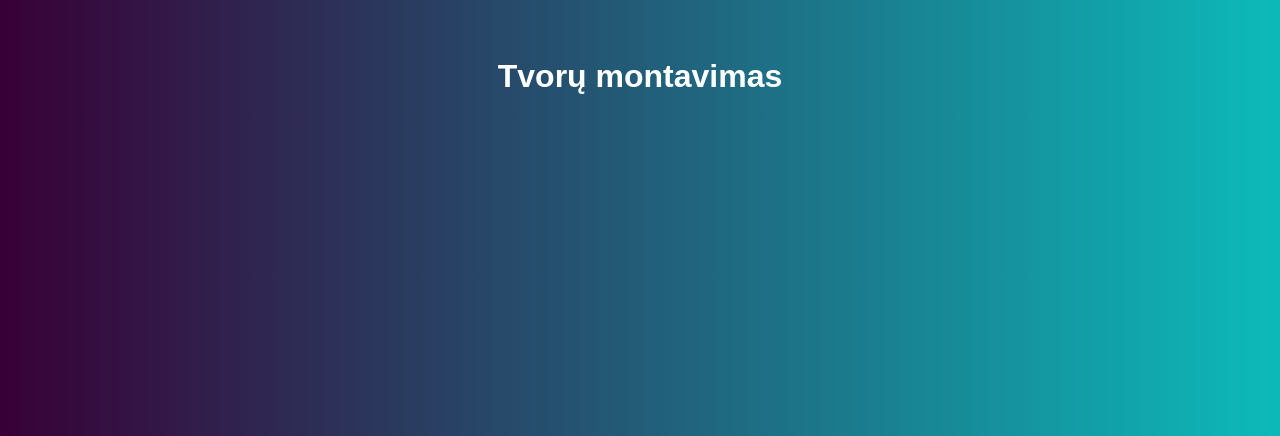
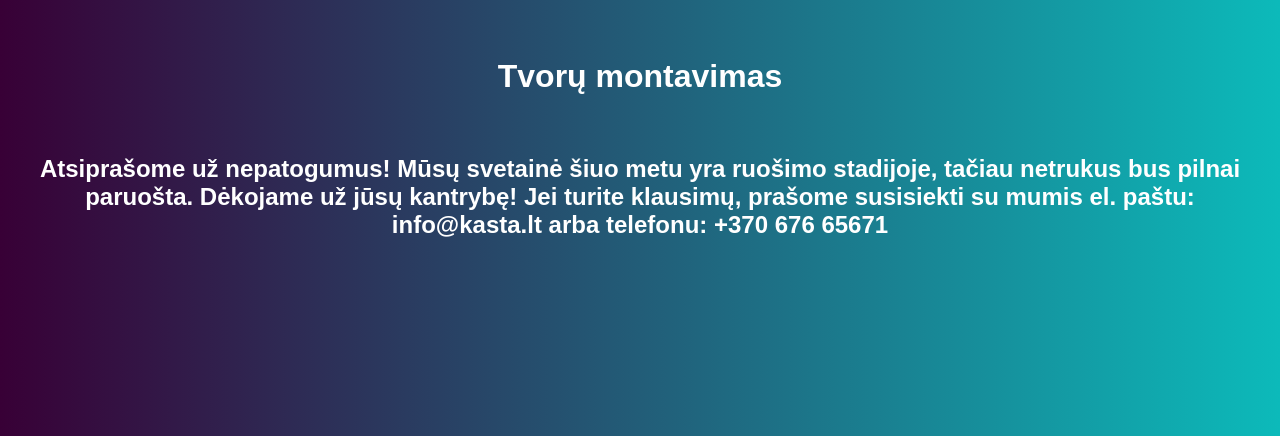
Before and after one commit to EgidijusJakimovas/kasta.lt, a PHP site: page /fence_installation.html in a window 1280 px wide. Shown: the part 41-477 px from the top of the page. Run offline with PHP 8.4, Linux system fonts and the light colour scheme.

Commit message:
updated fence info

```diff
--- a/fence_installation.css
+++ b/fence_installation.css
@@ -62,3 +62,8 @@ h1 {
   color: white;
   text-align: center;
 }
+
+h2 {
+  color: white;
+  text-align: center;
+}
--- a/fence_installation.html
+++ b/fence_installation.html
@@ -19,5 +19,7 @@
       </ul>
     </nav>
     <h1>Tvorų montavimas</h1>
+    <br>
+    <h2>Atsiprašome už nepatogumus! Mūsų svetainė šiuo metu yra ruošimo stadijoje, tačiau netrukus bus pilnai paruošta. Dėkojame už jūsų kantrybę! Jei turite klausimų, prašome susisiekti su mumis el. paštu: info@kasta.lt arba telefonu: +370 676 65671</h2>
   </body>
 </html>
```
